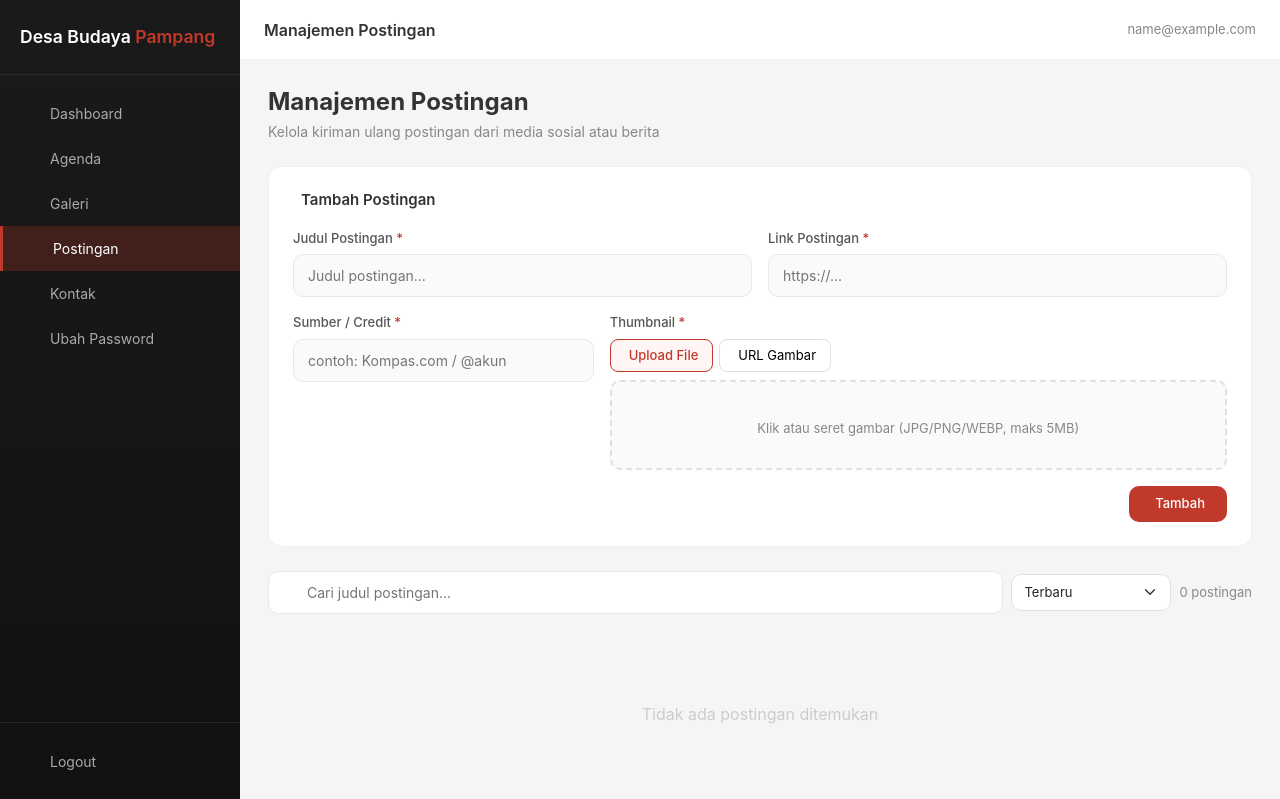
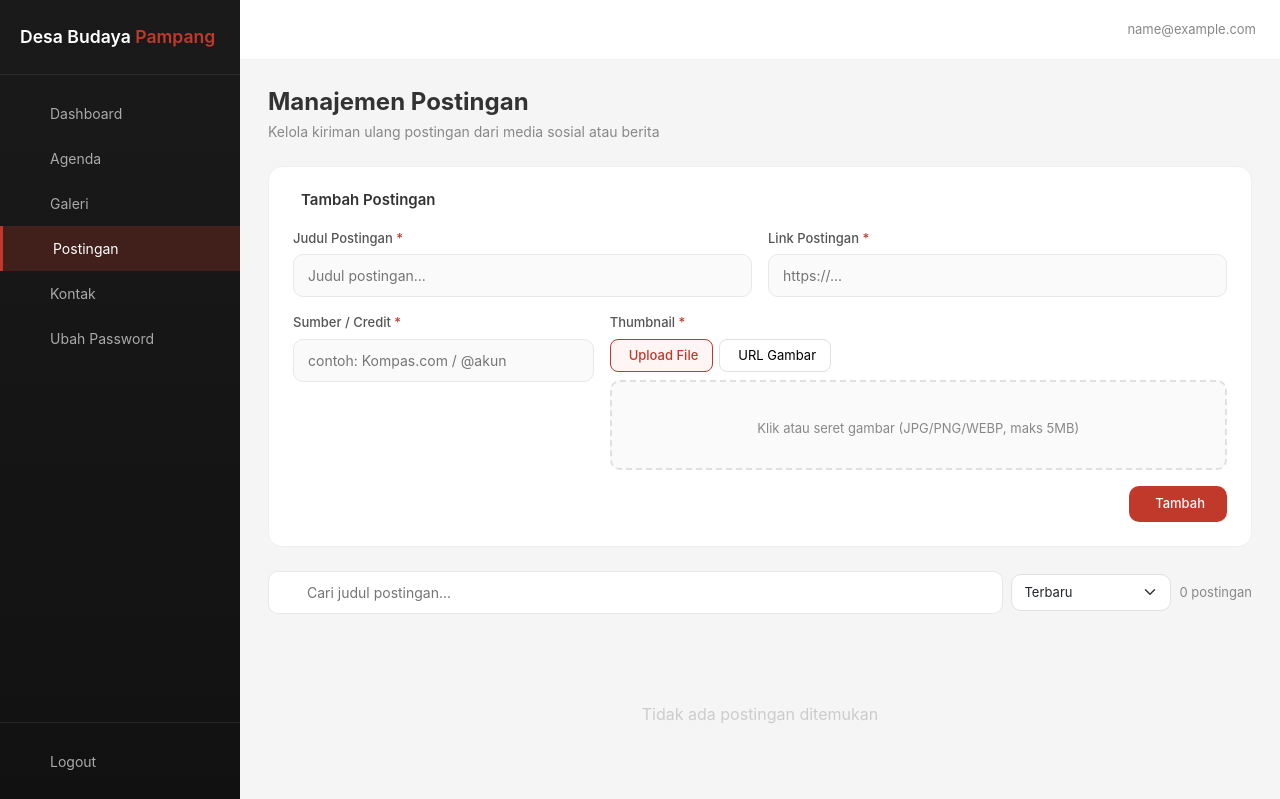
Before and after one commit to Pecatpecut/Desa-Wisata-Budaya-Pampang, a PHP site: page /admin/postingan in a window 1280 px wide. Shown: the top 799 px of the page. Run offline with PHP 8.4, Linux system fonts and the light colour scheme; the visitor is signed in with stand-in values (Sample User, id 1); data that the repository does not hold is empty; some libraries are stand-ins or nearby versions; some web fonts are replaced.

Commit message:
Update index.php

```diff
--- a/app/views/admin/postingan/index.php
+++ b/app/views/admin/postingan/index.php
@@ -1,5 +1,4 @@
 <?php
-$pageTitle = 'Manajemen Postingan';
 $active    = 'postingan';
 require ROOT . '/app/views/admin/partials/header.php';
 ?>
```
